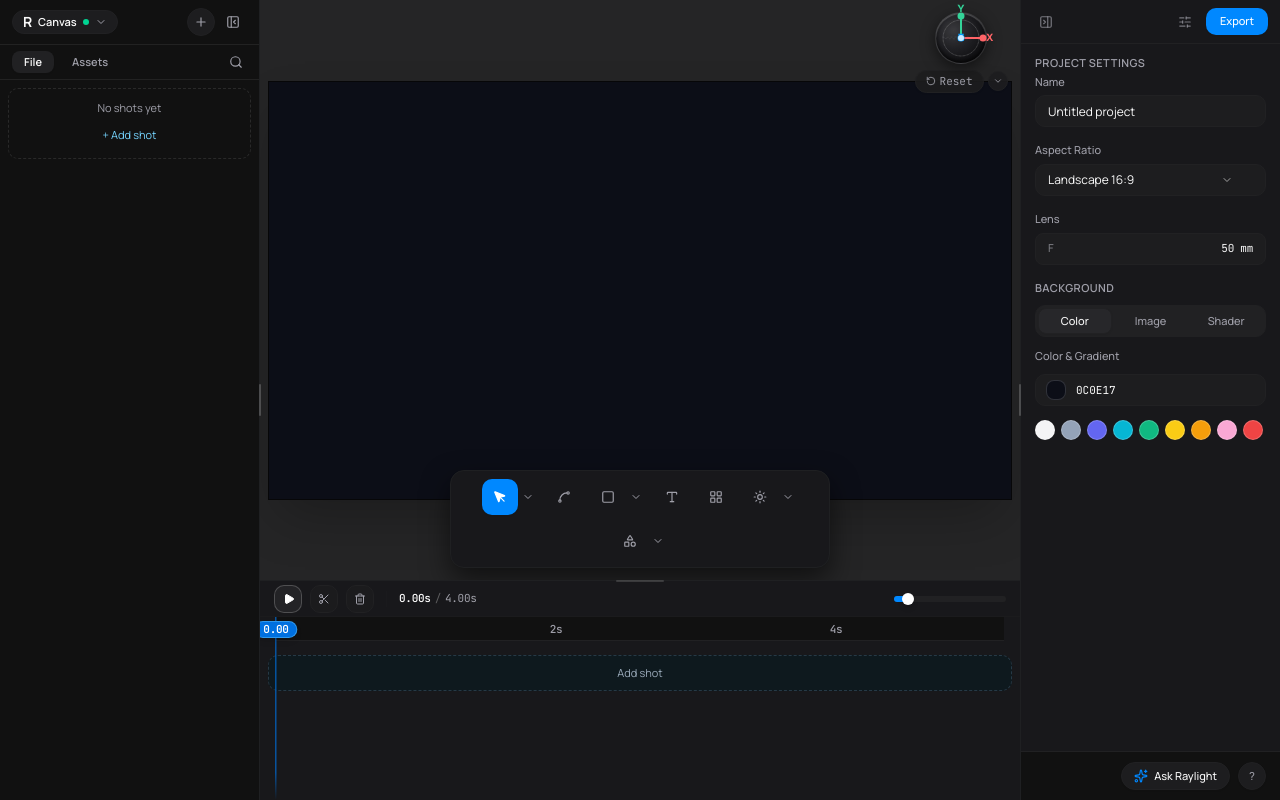
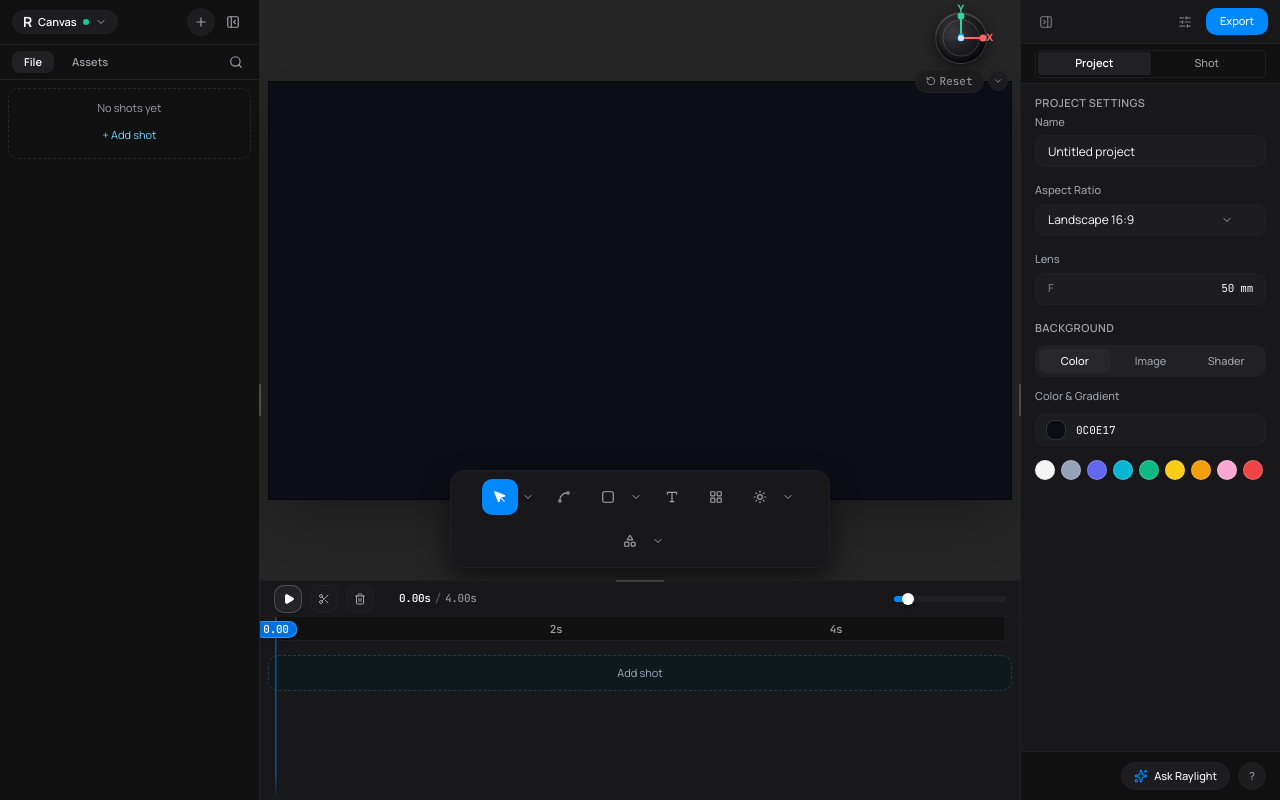
Before and after one commit to kincreatives360-ui/raylight-editor, a React (Vite) app: page / in a window 1280 px wide. Built offline with nearby package versions, Linux system fonts and the light colour scheme.

Commit message:
fix(inspector): restore Project Settings when nothing is selected and add Project/Shot navigation tabs

```diff
--- a/src/app/useAppKeyboardShortcuts.ts
+++ b/src/app/useAppKeyboardShortcuts.ts
@@ -155,7 +155,7 @@ export function useAppKeyboardShortcuts(options: UseAppKeyboardShortcutsOptions)
         setIsCropping(false);
         setActiveTool('select');
         clearLayerSelection();
-        setInspectorTab('shot');
+        setInspectorTab('project');
         setExportModalOpen(false);
         return;
       }
@@ -450,7 +450,7 @@ export function useAppKeyboardShortcuts(options: UseAppKeyboardShortcutsOptions)
           const count = selectedLayerIds.length;
           deleteMultipleLayersFromShot(activeShot.id, selectedLayerIds);
           clearLayerSelection();
-          setInspectorTab('shot');
+          setInspectorTab('project');
           setUndoToast({
             message: count === 1 ? 'Deleted layer' : `Deleted ${count} layers`,
             isOpen: true,
--- a/src/panels/Inspector/RightSidebar.tsx
+++ b/src/panels/Inspector/RightSidebar.tsx
@@ -11,7 +11,7 @@ Shot,
 import { isBlankProjectState } from '../../model/types';
 import { useProjectStore } from '../../store/useProjectStore';
 import { useSelectionStore } from '../../store/useSelectionStore';
-import { InspectorModeTabs } from '../../ui/primitives';
+import { InspectorModeTabs, SegmentedControl } from '../../ui/primitives';
 import { CameraBlockSection } from './sections/CameraBlockSection';
 import { LayerDesignInspector } from './sections/LayerDesignInspector';
 import { LayerAnimateInspector, addLayerAnimation } from './sections/LayerAnimateInspector';
@@ -55,6 +55,7 @@ export const RightSidebar: React.FC<RightSidebarProps> = React.memo(({
         selectLightBlock,
         selectCameraBlock,
         clearLayerSelection,
+        setInspectorTab,
         toggleRightSidebar,
         rightSidebarWidth,
         inspectorTab,
@@ -155,7 +156,10 @@ export const RightSidebar: React.FC<RightSidebarProps> = React.memo(({
                         icon={<>
                             <SlidersHorizontal className="w-3.5 h-3.5" />
                         </>}
-                        onClick={() => clearLayerSelection()}
+                        onClick={() => {
+                            clearLayerSelection();
+                            setInspectorTab('project');
+                        }}
                         title="Project Settings"
                         className="p-1.5 rounded-lg hover:bg-subtle text-muted-foreground/70 hover:text-foreground cursor-pointer transition"
                     />
@@ -218,13 +222,27 @@ export const RightSidebar: React.FC<RightSidebarProps> = React.memo(({
                     onClose={() => selectLight(null)}
                 />
             ) : (
-                <div className="flex-1 flex flex-col overflow-hidden">
+
+                <>
+                    <div className="h-10 border-b border-subtle px-3.5 flex items-center shrink-0 bg-app">
+                        <SegmentedControl<'project' | 'shot'>
+                            value={effectiveInspectorTab === 'shot' ? 'shot' : 'project'}
+                            onChange={(tab) => setInspectorTab(tab)}
+                            ariaLabel="Inspector settings view"
+                            options={[
+                                { value: 'project', label: 'Project' },
+                                { value: 'shot', label: 'Shot' },
+                            ]}
+                        />
+                    </div>
+                    <div className="flex-1 flex flex-col overflow-hidden">
                     {effectiveInspectorTab === 'shot' ? (
                         <ShotSettingsPanel
                             activeShot={activeShot}
                             onOpenExportModal={onOpenExportModal}
                         />
                     ) : (
+
                         <ProjectSettingsPanel
                             onSwapImageClick={onSwapImageClick}
                             onOpenShortcuts={onOpenShortcuts}
@@ -232,6 +250,7 @@ export const RightSidebar: React.FC<RightSidebarProps> = React.memo(({
                         />
                     )}
                 </div>
+                </>
             )}
 
             {/* Persistent Inspector Footer: Ask Raylight & Help */}
--- a/src/store/useSelectionStore.ts
+++ b/src/store/useSelectionStore.ts
@@ -270,8 +270,7 @@ export const useSelectionStore = create<SelectionStore>((set) => ({
             inspectorTab: selectedLayerIds.length > 0 ? 'layer' : 'project',
         }),
 
-    clearLayerSelection: () =>
-        set((state) => ({
+    clearLayerSelection: () => set((_state) => ({
             selectedLayerIds: [],
             selectedBlockId: null,
             selectedCameraBlockId: null,
@@ -279,7 +278,7 @@ export const useSelectionStore = create<SelectionStore>((set) => ({
             selectedLightId: null,
             selectedPresetType: null,
             isCropping: false,
-            inspectorTab: state.selectedShotId ? 'shot' : 'project',
+            inspectorTab: 'project',
         })),
 
     selectBlock: (blockId, layerId) =>
```
